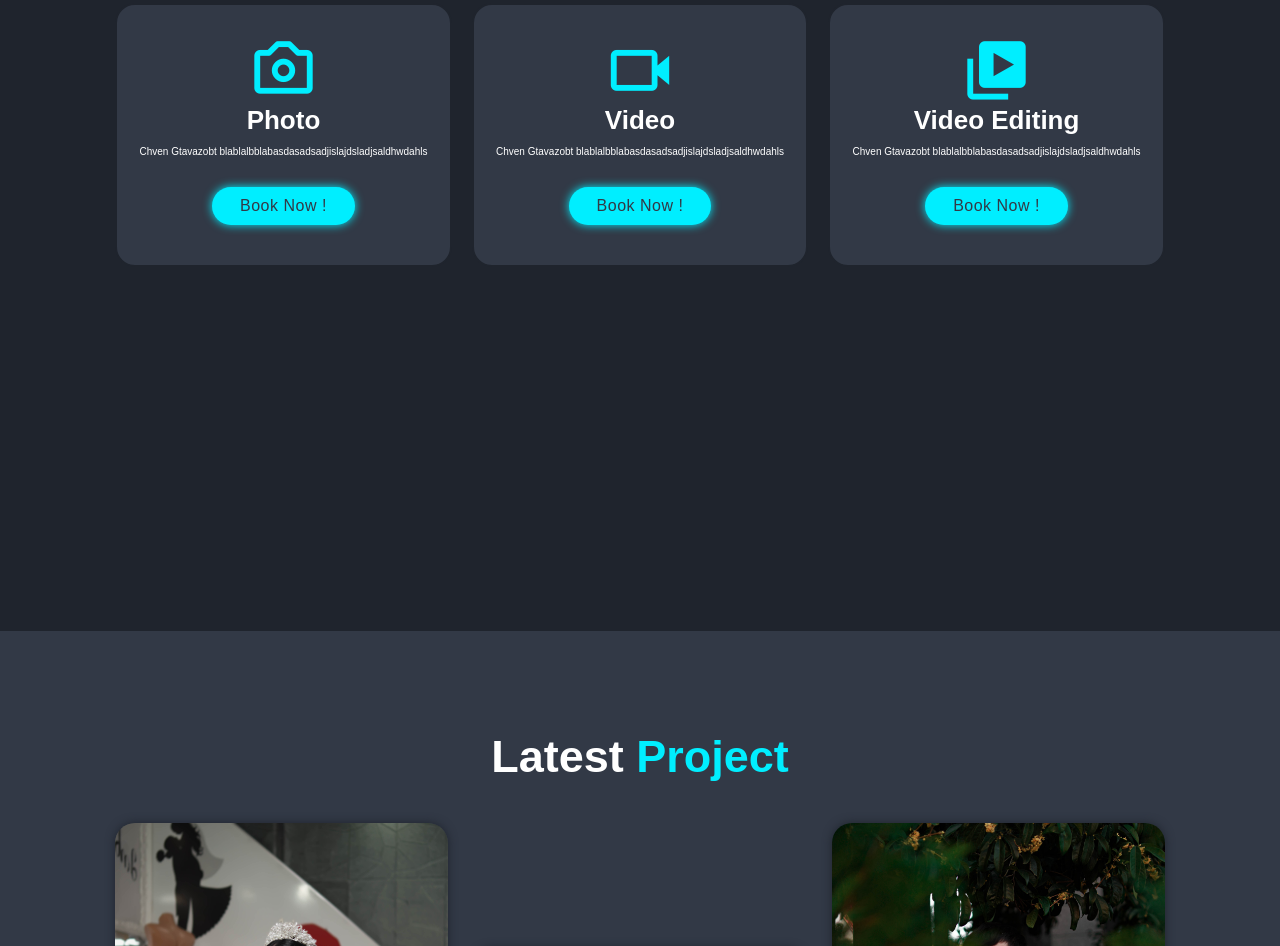
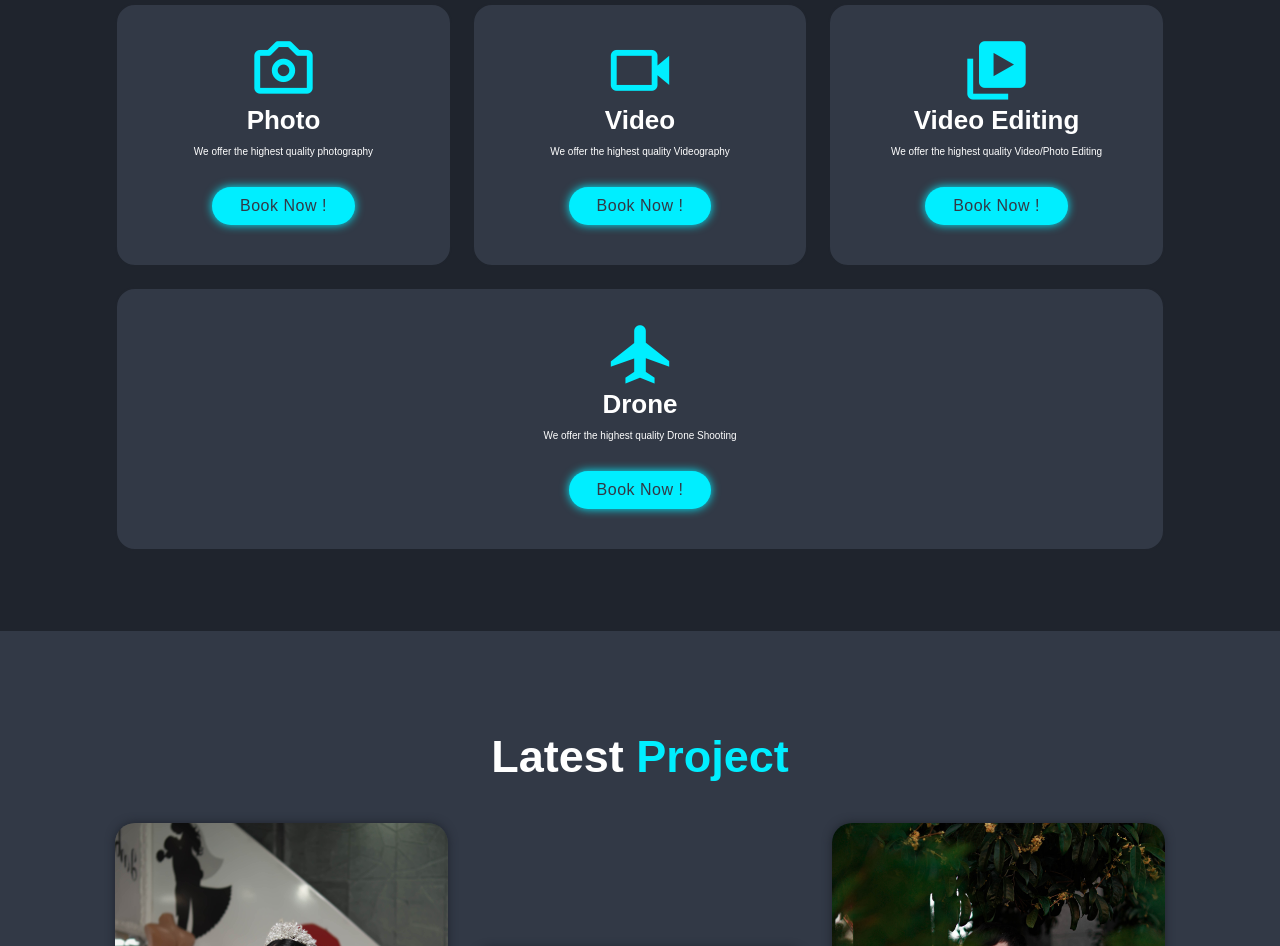
Before and after one commit to Helioscato/nhprod.github.io, a plain HTML site: page index.html in a window 1280 px wide. Shown: the part 1769-2715 px from the top of the page. Drawn offline with nearby package versions, Linux system fonts and the light colour scheme; grey boxes are pictures that could not be loaded.

Commit message:
Add files via upload

```diff
--- a/index.html
+++ b/index.html
@@ -69,21 +69,28 @@
             <div class="services-box">
                 <i class='bx bx-camera'></i>
                 <h3>Photo</h3>
-                <p>Chven Gtavazobt blablalbblabasdasadsadjislajdsladjsaldhwdahls</p>
+                <p>We offer the highest quality photography</p>
                 <a href="/Booknow.html" class="btn"> Book Now ! </a>
             </div>
 
             <div class="services-box">
                 <i class='bx bx-video' ></i>
                 <h3>Video</h3>
-                <p>Chven Gtavazobt blablalbblabasdasadsadjislajdsladjsaldhwdahls</p>
+                <p>We offer the highest quality Videography</p>
                 <a href="Booknow.html" class="btn">Book Now ! </a>
             </div>
 
             <div class="services-box">
                 <i class='bx bxs-videos'></i>
                 <h3>Video Editing</h3>
-                <p>Chven Gtavazobt blablalbblabasdasadsadjislajdsladjsaldhwdahls</p>
+                <p>We offer the highest quality Video/Photo Editing</p>
+                <a href="Booknow.html" class="btn">Book Now ! </a>
+            </div>
+
+            <div class="services-box">
+                <i class='bx bxs-plane'></i>
+                <h3>Drone</h3>
+                <p>We offer the highest quality Drone Shooting</p>
                 <a href="Booknow.html" class="btn">Book Now ! </a>
             </div>
         </div>
```
